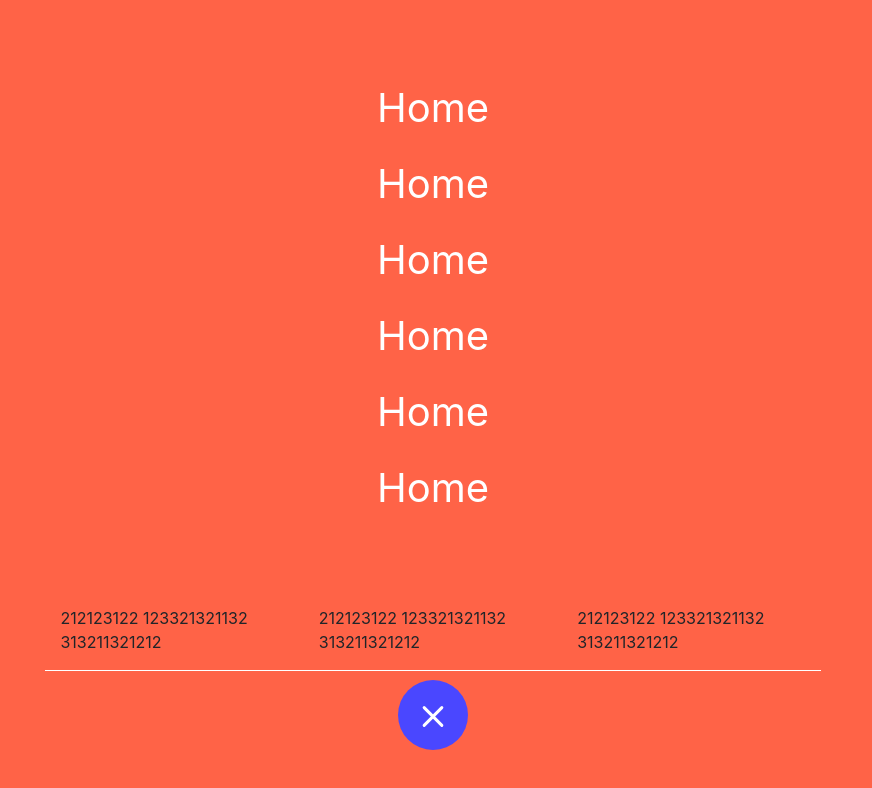
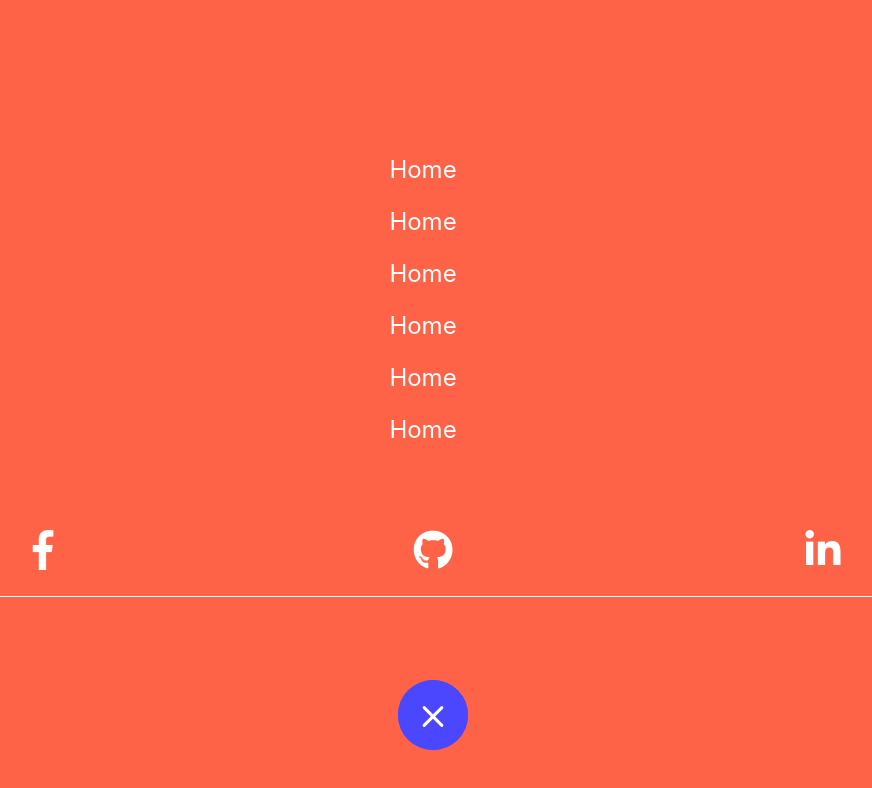
Before and after one commit to LilliamHaro/10-10-nv-round, a plain HTML site: page index.html in a window 1280 px wide. Both pictures are taken after a click on the button 640 px from the left and 715 px from the top of the page. Shown: the top 788 px of the page, without its empty margins (207-1079 px from the left). Drawn offline with nearby package versions, Linux system fonts and the light colour scheme.

Commit message:
colors-2

```diff
--- a/css/main.css
+++ b/css/main.css
@@ -3,6 +3,7 @@
   padding: 0;
   box-sizing: border-box;
 }
+/* utilities */
 .opacity-1 {
   opacity: 1 !important;
 }
@@ -15,14 +16,23 @@
   left: 50%;
   margin-left: -35px;
 }
+.index-cross {
+  z-index: 150!important;
+}
+
 /* hambuguer btn */
 .hamburguer-button {
   border: none;
   display: block;
   background: rgb(74, 71, 255);
-  transition: all 5s;
+  transition: all 0.5s;
+  cursor: pointer;
+}
+.hamburguer-button-1 {
   z-index: 100;
-  cursor: pointer;
+}
+.hamburguer-button-2 {
+  z-index: 70;
 }
 
 .hamburguer-button:focus,.hamburguer-button:active {
@@ -108,15 +118,24 @@
   color: #fff;
   font-size: 2.5rem;
   opacity: 0;
-  transition: opacity 0.2s ease-in-out;
+  transition: opacity 0.3s ease-in-out;
+  transform: translateX(-10px)
 }
 .linear-nav-content {
-  margin-top: 10vh;
-  padding-bottom: 2vh;
-  width: 80%;
+  width: 90vw;
   border-bottom: 1px solid #fff;
+  padding: 15px 0;
+  margin-top: 50px;
 }
-
+.linear-nav-content a {
+  font-size: 40px;
+  color: #fff;
+}
+@media (max-width: 1460px) {
+  .nav-content ul li a {
+    font-size: 1.5rem;
+  }
+}
 @media (max-width: 769px) {
   .label-nav,
   .hamburguer-button,
@@ -135,4 +154,16 @@
   .label-nav {
     transition: all 0.5s;
   }
+  .nav-content ul li a {
+    font-size: 20px;
+    transform: translateX(0px)
+  }
+  .linear-nav-content {
+    width: 70vw;
+    padding: 7px 0;
+    margin-top: 0px;
+  }
+  .linear-nav-content a {
+    font-size: 20px;
+  }
 }
--- a/index.html
+++ b/index.html
@@ -7,39 +7,47 @@
   <title>Page Title</title>
   <meta name="viewport" content="width=device-width, initial-scale=1">
   <link rel="stylesheet" href="https://use.fontawesome.com/releases/v5.3.1/css/all.css">
+  <link rel="stylesheet" href="https://use.fontawesome.com/releases/v5.3.1/css/all.css">
   <link rel="stylesheet" href="https://stackpath.bootstrapcdn.com/bootstrap/4.1.3/css/bootstrap.min.css">
   <link rel="stylesheet" type="text/css" media="screen" href="css/main.css" />
 </head>
 
 <body>
 
-
-  <button class="hamburguer-button circle-fixed">
+  <button class="hamburguer-button circle-fixed hamburguer-button-1 nav-in">
     <span class="sp-1"></span>
     <span class="sp-2"></span>
     <span class="sp-3"></span>
   </button>
+
+  <button class="hamburguer-button circle-fixed hamburguer-button-2 nav-out">
+    <span class="sp-1"></span>
+    <span class="sp-2"></span>
+    <span class="sp-3"></span>
+  </button>
+
   <label class="label-nav circle-fixed">
   </label>
+
   <div class="nav-content circle-fixed">
     <div>
       <ul class="navbar-nav mr-auto">
-        <li class="nav-item">
+        <li class="nav-item nav-out">
           <a class="nav-link" href="#">Home</a>
         </li>
-        <li class="nav-item">
+        <li class="nav-item nav-out">
           <a class="nav-link" href="#">Home</a>
         </li>
-        <li class="nav-item">
+        <li class="nav-item nav-out">
           <a class="nav-link" href="#">Home</a>
         </li>
-        <li class="nav-item">
+        <li class="nav-item nav-out">
           <a class="nav-link" href="#">Home</a>
         </li>
-        <li class="nav-item">
+        <li class="nav-item nav-out">
           <a class="nav-link" href="#">Home</a>
         </li>
-        <li class="nav-item">
+        <li class="nav-item nav-out">
           <a class="nav-link" href="#">Home</a>
         </li>
 
@@ -47,9 +55,9 @@
 
       <div class="linear-nav-content container">
         <div class="row">
-          <div class="col-lg-4">212123122 123321321132 313211321212 </div>
-          <div class="col-lg-4">212123122 123321321132 313211321212 </div>
-          <div class="col-lg-4">212123122 123321321132 313211321212 </div>
+          <div class="col-4 text-center"> <a href=""><i class="fab fa-facebook-f"></i></a> </div>
+          <div class="col-4 text-center"> <a href=""><i class="fab fa-github"></i></a> </div>
+          <div class="col-4 text-center"> <a href=""><i class="fab fa-linkedin-in"></i></a> </div>
         </div>
       </div>
     </div>
--- a/js/main.js
+++ b/js/main.js
@@ -1,12 +1,28 @@
 $(document).ready(function(){
 
-  $('.hamburguer-button').on('click',function(){
-    $('.label-nav').toggleClass('label-expand');
-    $('.nav-content').toggleClass('nav-content-expand')
-    $('.nav-content ul li a').toggleClass('opacity-1')
-    $('.sp-1').toggleClass('sp-cross-1')
-    $('.sp-2').toggleClass('sp-cross-2')
-    $('.sp-3').toggleClass('sp-cross-3')
+  $('.nav-in').on('click',function(){
+    $('.label-nav').addClass('label-expand');
+    $('.nav-content').addClass('nav-content-expand')
+    $('.sp-1').addClass('sp-cross-1')
+    $('.sp-2').addClass('sp-cross-2')
+    $('.sp-3').addClass('sp-cross-3')
+    $('.hamburguer-button-2').addClass('index-cross');
+    setTimeout(function(){
+      $('.nav-content ul li a').addClass('opacity-1')
+    },200)
+    setTimeout(function(){
+      $('.nav-content ul li a').addClass('opacity-1')
+    },500)
+  })
+
+  $('.nav-out').on('click',function(){
+    $('.label-nav').removeClass('label-expand');
+    $('.nav-content').removeClass('nav-content-expand')
+    $('.nav-content ul li a').removeClass('opacity-1')
+    $('.sp-1').removeClass('sp-cross-1')
+    $('.sp-2').removeClass('sp-cross-2')
+    $('.sp-3').removeClass('sp-cross-3')
+    $('.hamburguer-button-2').removeClass('index-cross');
   })
 
 })
```
